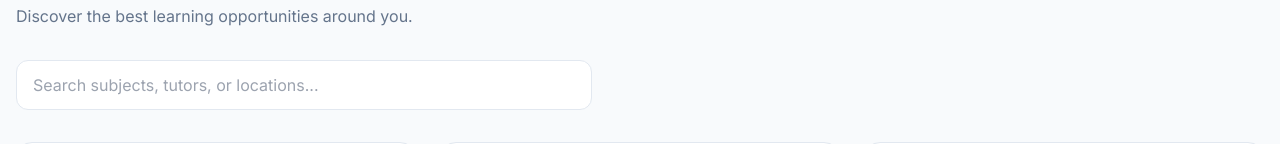
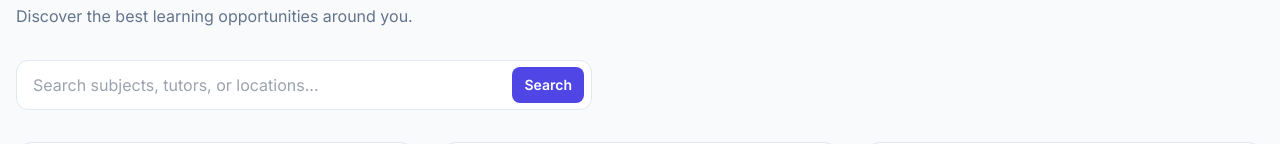
Before and after one commit to venushi0987/tutor-lanka, a React (Vite) app in the folder client/: page /explore in a window 1280 px wide. Shown: the part 192-336 px from the top of the page. Built offline with nearby package versions, Linux system fonts and the light colour scheme; no server answers.

Commit message:
update system ui

```diff
--- a/client/src/pages/Explore.jsx
+++ b/client/src/pages/Explore.jsx
@@ -10,11 +10,19 @@ const Explore = () => {
 
       {/* Search Bar */}
       <div className="w-full max-w-xl mb-8">
-        <input
-          type="text"
-          placeholder="Search subjects, tutors, or locations..."
-          className="w-full px-4 py-3 rounded-xl border border-slate-200 dark:border-slate-700 bg-white dark:bg-slate-800 text-slate-900 dark:text-white focus:outline-none focus:ring-2 focus:ring-indigo-500 transition-all"
-        />
+        <form role="search" aria-label="Explore tutors search" className="w-full">
+          <label htmlFor="explore-search" className="sr-only">Search tutors, subjects or locations</label>
+          <div className="relative">
+            <input
+              id="explore-search"
+              name="q"
+              type="search"
+              placeholder="Search subjects, tutors, or locations..."
+              className="w-full pl-4 pr-12 py-3 rounded-xl border border-slate-200 dark:border-slate-700 bg-white dark:bg-slate-800 text-slate-900 dark:text-white focus:outline-none focus:ring-2 focus:ring-primary-400 transition-all"
+            />
+            <button type="submit" aria-label="Search" className="absolute right-2 top-1/2 -translate-y-1/2 bg-primary-600 text-white px-3 py-2 rounded-lg text-sm font-semibold hover:bg-primary-700 transition-colors">Search</button>
+          </div>
+        </form>
       </div>
 
       {/* Placeholder Grid */}
@@ -26,7 +34,7 @@ const Explore = () => {
             <p className="text-sm text-slate-500 mt-2">By Expert Tutor • Colombo & Online</p>
             <div className="mt-4 pt-4 border-t border-slate-100 dark:border-slate-800 flex justify-between items-center">
               <span className="font-bold text-slate-900 dark:text-white">Rs. 3,500/mo</span>
-              <button className="text-sm font-semibold text-indigo-600 hover:text-indigo-700">View Details</button>
+              <button aria-label="View class details" className="text-sm font-semibold text-primary-600 hover:text-primary-700">View Details</button>
             </div>
           </div>
         ))}
```
